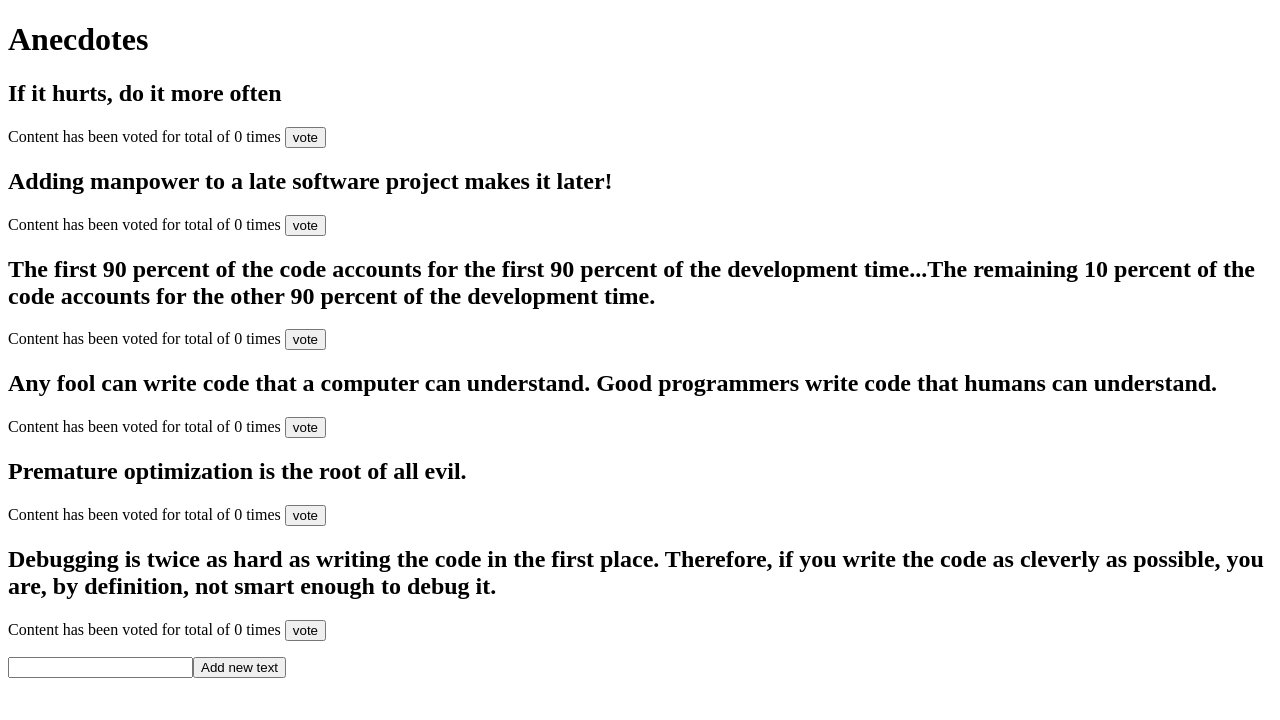
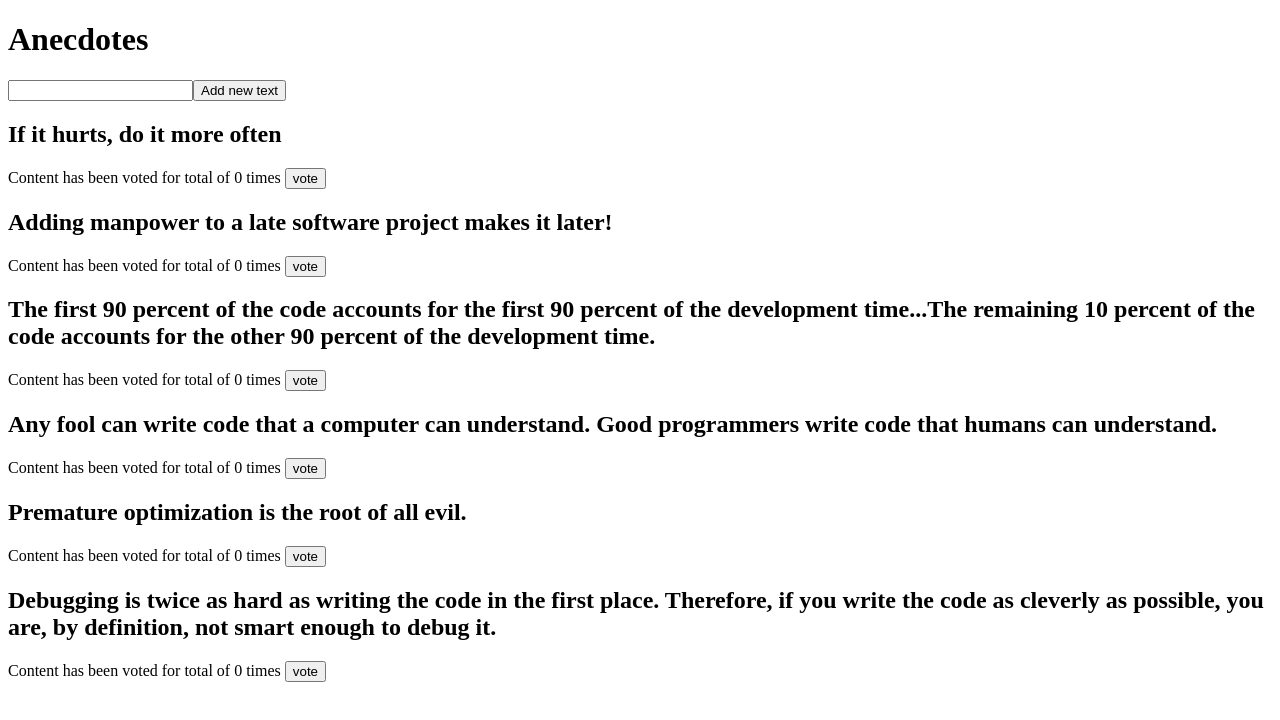
Before and after one commit to aarnipavlidi/11.21-Your-own-pipeline, a React (Create React App) app: page / in a window 1280 px wide. Shown: the top 720 px of the page. Built offline with nearby package versions, Linux system fonts and the light colour scheme.

Commit message:
anekdootit_step06

```diff
--- a/src/App.js
+++ b/src/App.js
@@ -2,41 +2,18 @@
 // then please contact me by sending email at me@aarnipavlidi.fi <3
 
 import React from 'react'; // Sovellus ottaa "react" nimisen kirjaston käyttöönsä.
-import { useSelector, useDispatch } from 'react-redux' // Sovellus ottaa "useSelector" ja "useDispatch" funktiot käyttöönsä => "react-redux" kirjaston kautta.
-import { likeValueButton } from './reducers/anecdoteReducer' // Sovellus ottaa "likeValueButton" funktion käyttöönsä, joka sijaitsee => "anecdoteReducer.js" tiedostossa.
 
 import AnecdoteForm from './components/AnecdoteForm' // Sovellus hyödyntää "AnecdoteForm" (AnecdoteForm.js) nimistä komponenttia, joka sijaitsee => "./components/AnecdoteForm".
+import AnecdoteList from './components/AnecdoteList' // Sovellus hyödyntää "AnecdoteList" (AnecdoteList.js) nimistä komponenttia, joka sijaitsee => "./components/AnecdoteList".
 
 const App = () => { // Sovellus alkaa tästä...
-  // Alustetaan muuttuja "anecdotes", joka suorittaa "useSelector(...)" funkion. Tämän avulla päästään
-  // käsiksi "storeen" tallennettuun taulukon arvoihin. Lisää tästä täältä: https://react-redux.js.org/api/hooks#useselector
-  const anecdotes = useSelector(state => state)
-  console.log(anecdotes.sort((a, b) => b.votes - a.votes))
-  // Alustetaan muuttuja "dispatch", joka suorittaa "useDispatch()" funktion. Tämän avulla sovellus
-  // pystyy tekemään muutoksia "storeen" tallennettuihin  taulukon arvoihin. Lisää tästä täältä: https://react-redux.js.org/api/hooks#usedispatch
-  const dispatch = useDispatch()
 
   // Sovellus renderöi (...) sisällä olevat asiat käyttäjälle näkyviin.
-  // Tehtävää: "6.5*: anekdootit, step3" varten, olemme muokanneet koodia hieman, niin että
-  // sovellus renderöi arvot äänten ("votes" objektin) mukaisessa suuruusjärjestyksessä.
-  // Funtion "sort(...)" sisältä löytyy paremetrit => "a" sekä "b", missä "a" tarkoittaa
-  // ensimmäistä elementtiä vertailua varten ja "b" toista elementtiä vertailua varten.
-  // Kun "vertailu" on luotu, niin luodaan sen pohjalta uusi taulukko "map(...)" funktion
-  // avulla, joka renderöi käyttäjälle näkyviin sen hetkiset arvot suuruusjärjestyksessä.
   return (
     <div>
       <h1>Anecdotes</h1>
-      {anecdotes.sort((a, b) => b.votes - a.votes).map(results =>
-        <div key={results.id}>
-          <div>
-            <h2>{results.content}</h2>
-          </div>
-          <div>
-            <p>Content has been voted for total of {results.votes} times <button onClick={() => dispatch(likeValueButton(results.id))}>vote</button></p>
-          </div>
-        </div>
-      )}
       <AnecdoteForm />
+      <AnecdoteList />
     </div>
   )
 } // Sovellus loppuu tähän...
--- /dev/null
+++ b/src/components/AnecdoteList.js
@@ -0,0 +1,42 @@
+// This exercise has been commented by Aarni Pavlidi, if you have any questions or suggestions with the code,
+// then please contact me by sending email at me@aarnipavlidi.fi <3
+
+import React from 'react'; // Komponentti ottaa "react" nimisen kirjaston käyttöönsä.
+import { useSelector, useDispatch } from 'react-redux' // Komponentti ottaa "useSelector" ja "useDispatch" funktiot käyttöönsä => "react-redux" kirjaston kautta.
+import { likeValueButton } from '../reducers/anecdoteReducer' // Komponentti ottaa "likeValueButton" funktion käyttöönsä, joka sijaitsee => "anecdoteReducer.js" tiedostossa.
+
+const AnecdoteList = () => {
+  // Alustetaan muuttuja "anecdotes", joka suorittaa "useSelector(...)" funkion. Tämän avulla päästään
+  // käsiksi "storeen" tallennettuun taulukon arvoihin. Lisää tästä täältä: https://react-redux.js.org/api/hooks#useselector
+  const anecdotes = useSelector(state => state)
+  console.log(anecdotes.sort((a, b) => b.votes - a.votes))
+  // Alustetaan muuttuja "dispatch", joka suorittaa "useDispatch()" funktion. Tämän avulla sovellus
+  // pystyy tekemään muutoksia "storeen" tallennettuihin  taulukon arvoihin. Lisää tästä täältä: https://react-redux.js.org/api/hooks#usedispatch
+  const dispatch = useDispatch()
+
+  // Tehtävää: "6.5*: anekdootit, step3" varten, olemme muokanneet koodia hieman, niin että
+  // sovellus renderöi arvot äänten ("votes" objektin) mukaisessa suuruusjärjestyksessä.
+  // Funtion "sort(...)" sisältä löytyy paremetrit => "a" sekä "b", missä "a" tarkoittaa
+  // ensimmäistä elementtiä vertailua varten ja "b" toista elementtiä vertailua varten.
+  // Kun "vertailu" on luotu, niin luodaan sen pohjalta uusi taulukko "map(...)" funktion
+  // avulla, joka renderöi käyttäjälle näkyviin sen hetkiset arvot suuruusjärjestyksessä.
+
+  // Komponentti renderöi käyttäjälle näkyviin (...) sisällä olevat asiat.
+  return (
+    <div>
+      {anecdotes.sort((a, b) => b.votes - a.votes).map(results =>
+        <div key={results.id}>
+          <div>
+            <h2>{results.content}</h2>
+          </div>
+          <div>
+            <p>Content has been voted for total of {results.votes} times <button onClick={() => dispatch(likeValueButton(results.id))}>vote</button></p>
+          </div>
+        </div>
+      )}
+    </div>
+  )
+}
+
+// Viedään (export) alla oleva komponentti (AnecdoteList) sovelluksen käytettäväksi, jotta esim. "App.js" tiedosto pystyy suorittamaan kyseiset funktiot.
+export default AnecdoteList
```
